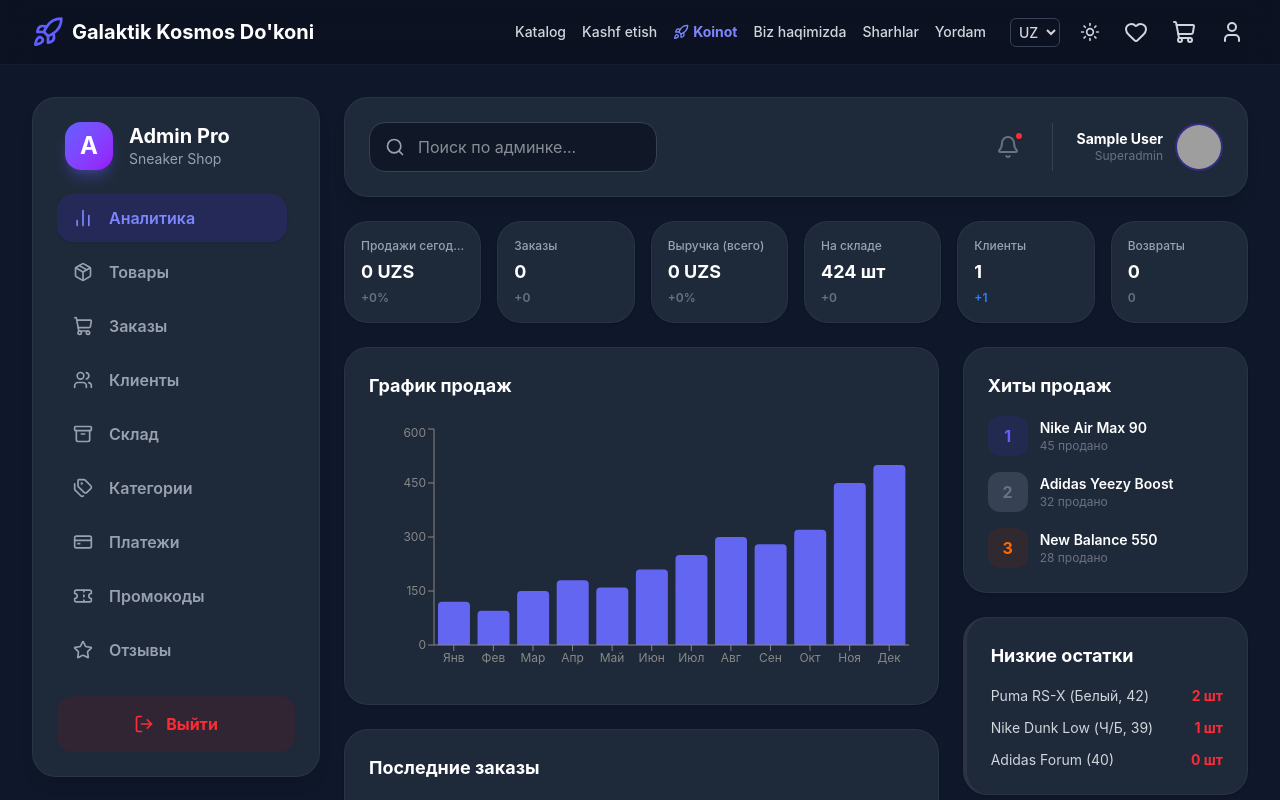
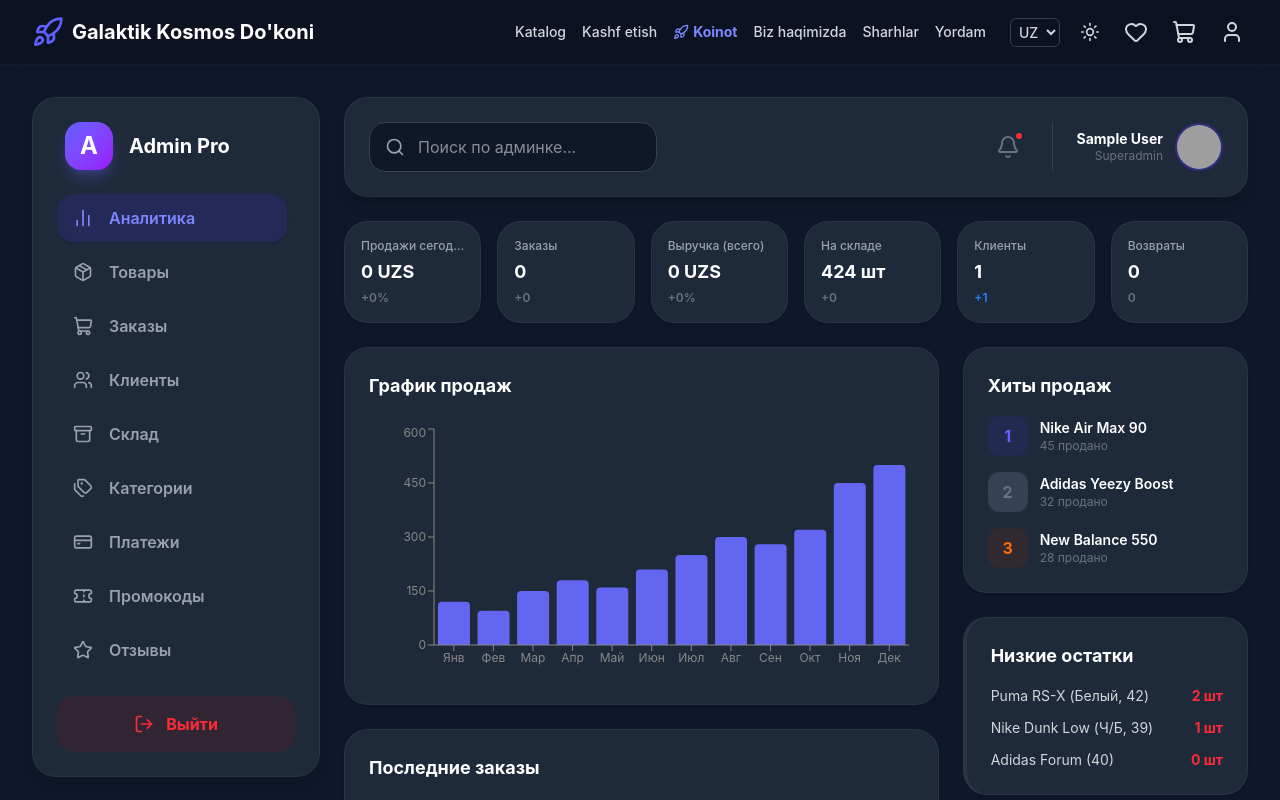
Before and after one commit to KAzo0r/nimadur93, a React (Vite) app: page /admin in a window 1280 px wide. Shown: the top 800 px of the page. Built offline with nearby package versions, Linux system fonts and the light colour scheme; sample sign-in values are in the browser's storage; grey boxes are pictures that could not be loaded.

Commit message:
Remove sneaker shop title from admin

```diff
--- a/src/pages/Admin.jsx
+++ b/src/pages/Admin.jsx
@@ -107,7 +107,6 @@
           </div>
           <div>
             <h2 className="font-bold text-xl leading-tight text-gray-900 dark:text-white">Admin Pro</h2>
-            <p className="text-sm text-gray-500 dark:text-gray-400">Sneaker Shop</p>
           </div>
         </div>
 
```
